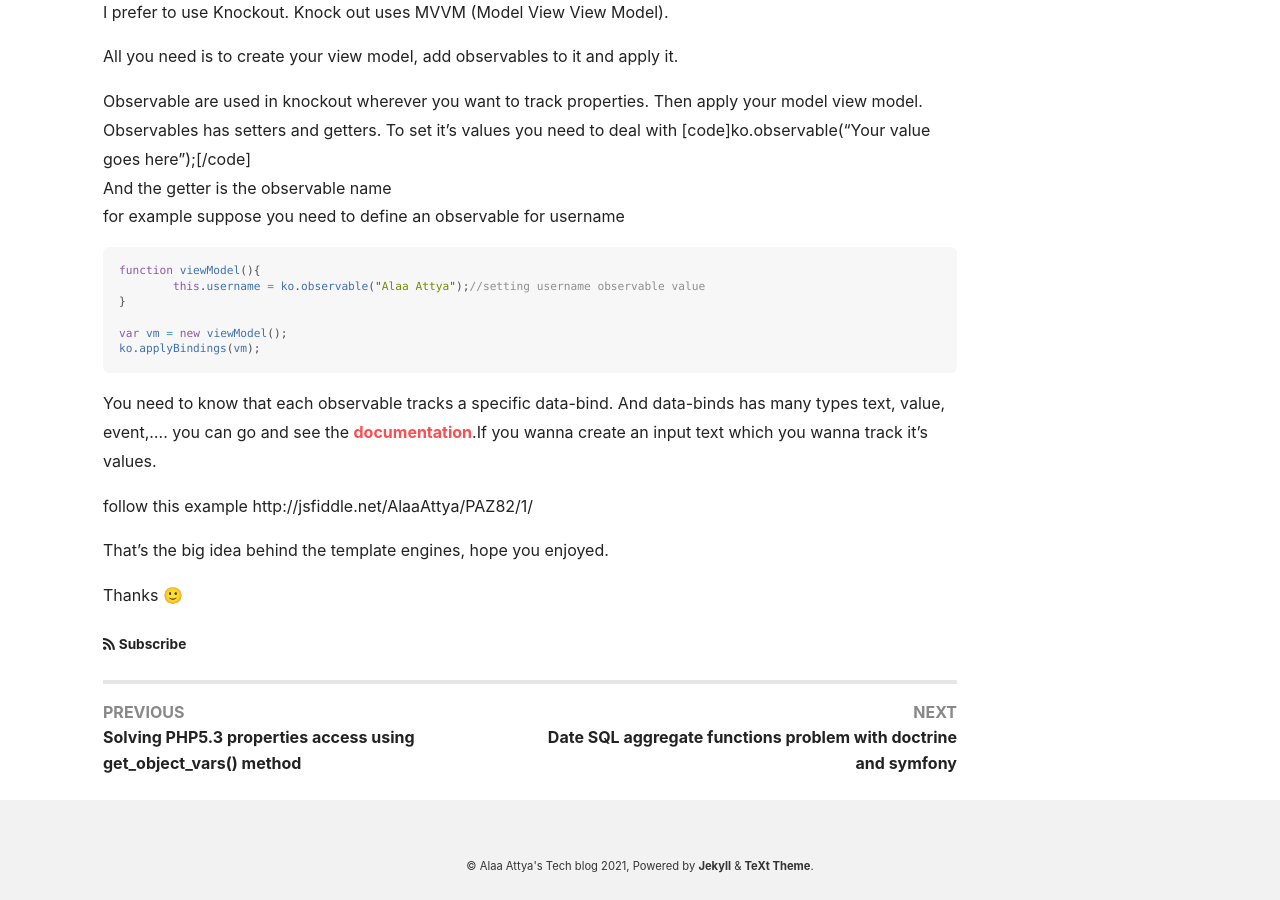
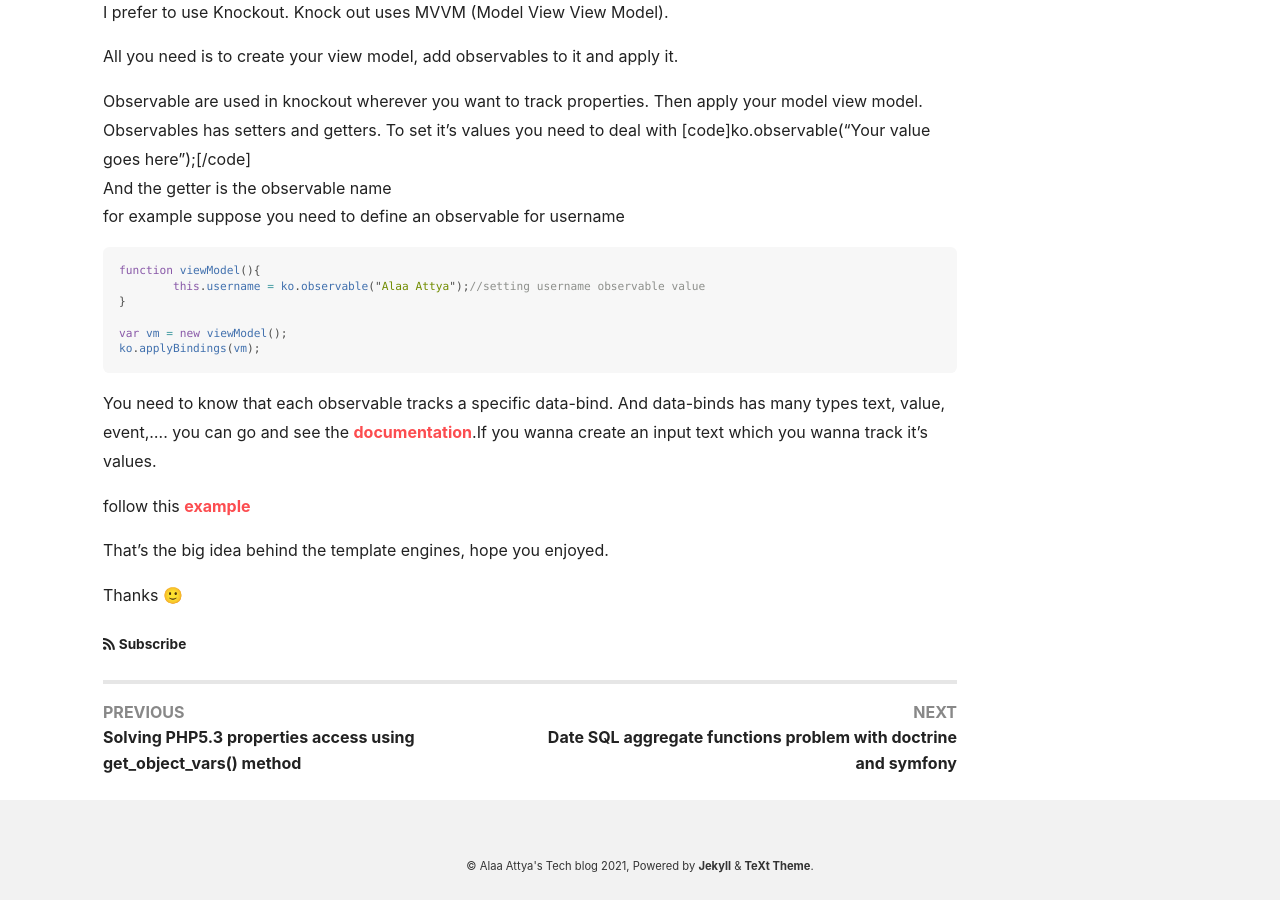
Before and after one commit to AlaaAttya/my-blog, a Jekyll site: the page built from _posts/2013-06-27-template-engines-how-to-start.md, in a window 1280 px wide and 900 px high, scrolled down 1910 px. Built offline with Jekyll 4.4.1, drawn with Linux system fonts in a browser that asks for light colours; nearby versions of some CDN libraries; part of the change alters nothing that is shown.

Commit message:
update links

````diff
--- a/_posts/2013-06-27-template-engines-how-to-start.md
+++ b/_posts/2013-06-27-template-engines-how-to-start.md
@@ -56,9 +56,9 @@ var vm = new viewModel();
 ko.applyBindings(vm);
 ```
 
-You need to know that each observable tracks a specific data-bind. And data-binds has many types text, value, event,&#8230;. you can go and see the <a href="http://knockoutjs.com/documentation/" title="knockoutjs" target="_blank" rel="noopener">documentation</a>.If you wanna create an input text which you wanna track it&#8217;s values.
+You need to know that each observable tracks a specific data-bind. And data-binds has many types text, value, event,&#8230;. you can go and see the <a href="https://knockoutjs.com/documentation/introduction.html" title="knockoutjs" target="_blank" rel="noopener">documentation</a>.If you wanna create an input text which you wanna track it&#8217;s values.
 
-follow this example http://jsfiddle.net/AlaaAttya/PAZ82/1/
+follow this [example](http://jsfiddle.net/AlaaAttya/PAZ82/1/)
 
 That&#8217;s the big idea behind the template engines, hope you enjoyed.
 
````
